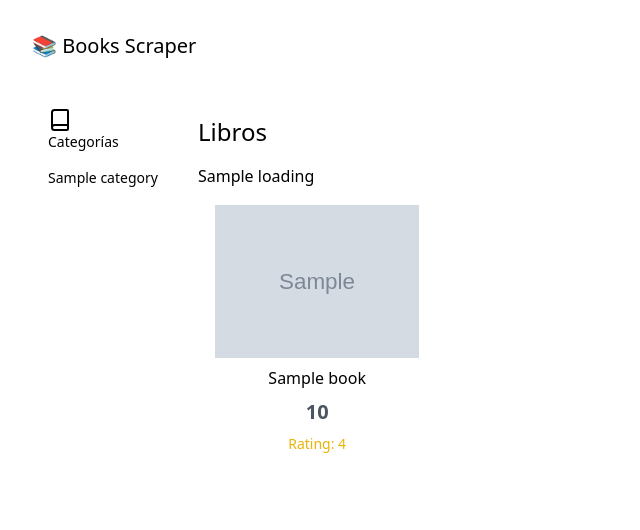
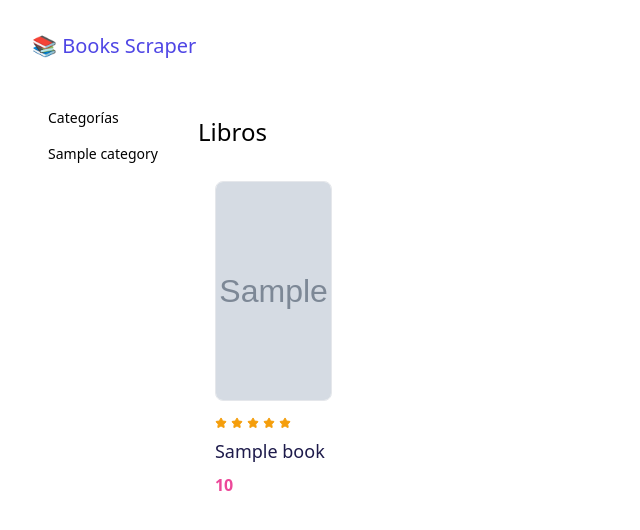
Before and after one commit to gabhu-dev/books-scraper, a Flask app: template app/templates/index.html in a window 1280 px wide. Shown: the top 530 px of the page, without its empty margins (0-640 px from the left). Run offline with Flask 3, Linux system fonts and the light colour scheme; the template is opened without the code that fills it: most values are stand-ins (such as "Sample title", 1, 10 or a date in 2020); grey boxes marked "Sample" are stand-in pictures; some libraries are stand-ins or nearby versions.

Commit message:
[add] styles for books

```diff
--- a/app/scraper.py
+++ b/app/scraper.py
@@ -30,7 +30,7 @@ def get_books(url=BASE_URL_INDEX, search=None):
 
         for book in soup.select("article.product_pod"):
             title = book.h3.a["title"]
-            price = book.select_one(".price_color").text.strip()
+            price = book.select_one(".price_color").text.replace("Â£", "$")
             image_url = book.select_one('.image_container img')['src'].replace("../", "")
             rating_class = book.p["class"][1]
             rating = RATING_MAP.get(rating_class, 0)
--- a/app/templates/base.html
+++ b/app/templates/base.html
@@ -8,7 +8,7 @@
 </head>
 <body>
     <header class="p-8">
-        <a href="/" class="text-xl font-medium">📚 Books Scraper</a>
+        <a href="/" class="text-xl font-medium text-indigo-600">📚 Books Scraper</a>
     </header>
     <div class="px-8">
         {% block contenido %}{% endblock %}
--- a/app/templates/index.html
+++ b/app/templates/index.html
@@ -2,7 +2,6 @@
 {% block contenido %}
 <div class="flex">
     <aside class="text-sm p-4">
-        <i data-lucide="book"></i>
         <h4 class="font-medium mb-4">Categorías</h4>
         <ul>
             {% for category in categories %}
@@ -12,14 +11,21 @@
     </aside>
     <section class="flex-1 p-6">
         <h2 class="text-2xl font-medium mb-4">Libros</h2>
-        <p>{{ loading }}</p>
-        <div class="grid grid-cols-1 md:grid-cols-4 gap-6">
+        <div class="grid grid-cols-1 md:grid-cols-6 gap-6">
             {% for book in books %}
-            <a class="p-4 text-center transition-all border border-white hover:border-gray-200 hover:rounded hover:shadow-sm" href="{{ book.url_detail }}">
-                <img class="m-auto mb-2" src="{{ book.image_url }}" alt="{{ book.title }}" class="mb-4">
-                <h3 class="font-medium mb-2">{{ book.title }}</h3>
-                <p class="text-xl font-semibold text-gray-600 mb-2">{{ book.price }}</p>
-                <p class="text-sm text-yellow-500 mb-2">Rating: {{ book.rating }}</p>
+            <a class="p-4 text-center transition-all border border-white rounded-lg hover:border-gray-100 hover:shadow-md" href="{{ book.url_detail }}">
+                <img class="mb-4 border border-gray-200 rounded-lg w-full h-[220px] object-cover" src="{{ book.image_url }}" alt="{{ book.title }}">
+                <div class="flex gap-1 mb-2">
+                    {% for i in range(5) %}
+                        {% if i <= book.rating %}
+                            <i data-lucide="star" class="size-3 text-amber-500 fill-amber-500"></i>
+                        {% else %}
+                            <i data-lucide="star" class="size-3 text-gray-300"></i>
+                        {% endif %}
+                    {% endfor %}
+                </div>
+                <h3 class="font-medium text-lg mb-2 text-left truncate text-indigo-950">{{ book.title }}</h3>
+                <p class="font-semibold text-gray-600 mb-2 text-left text-pink-500">{{ book.price }}</p>
             </a>
             {% endfor %}
         </div>
```
Also changed, not shown: app/routes.py (+0 -8 lines).
